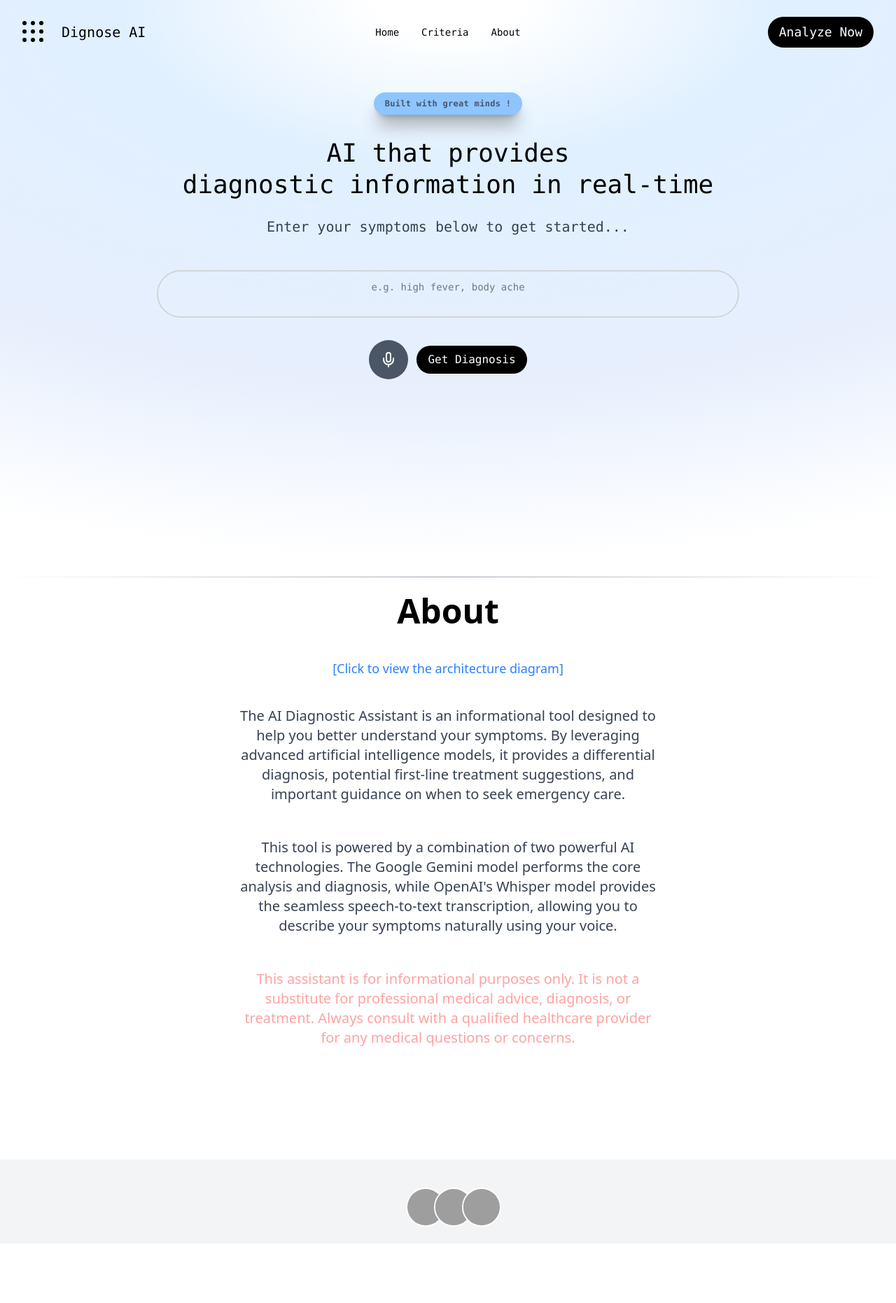
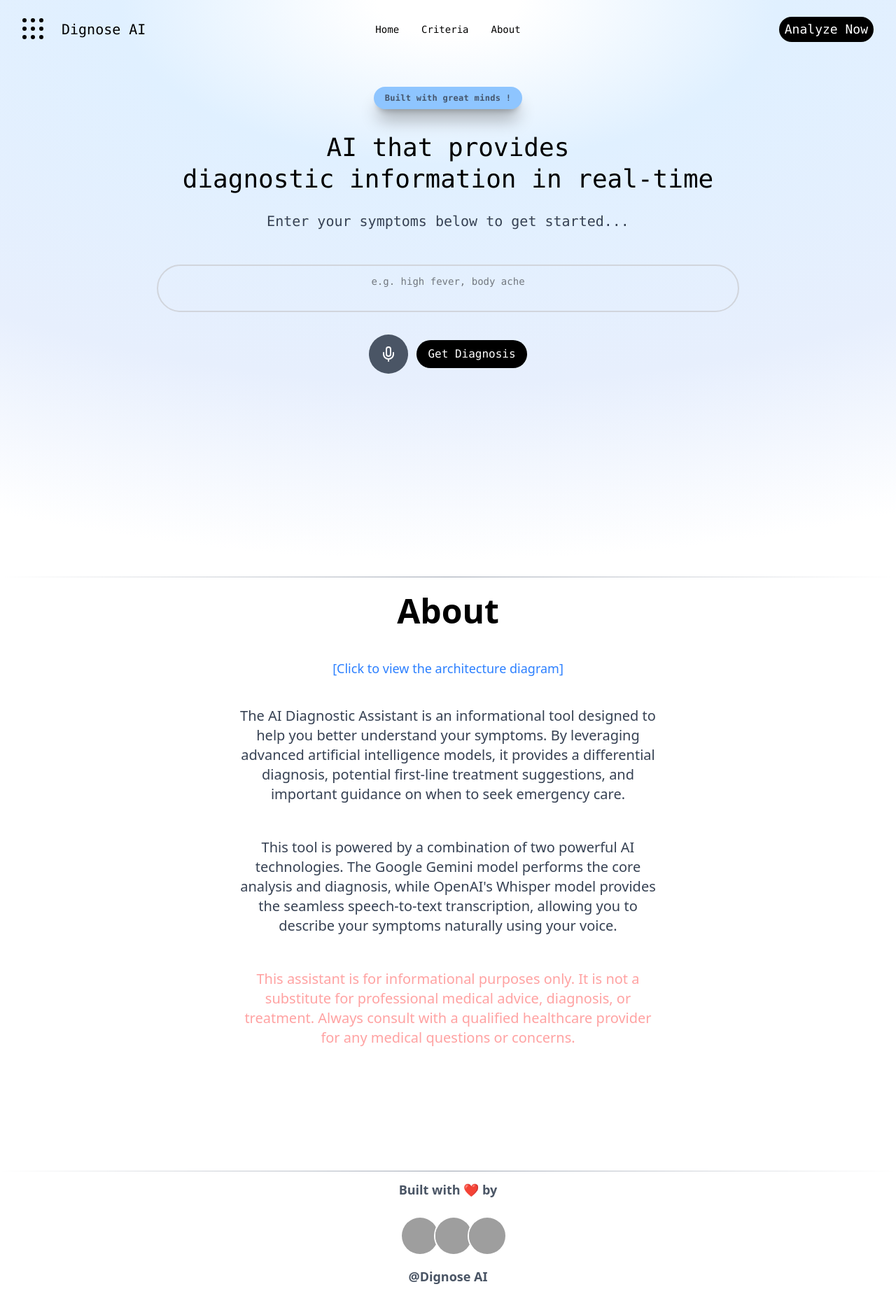
Before and after one commit to TS-ranger/DiagnoseAI, a Next.js app: page / in a window 1280 px wide. Shown: the whole page at 70% size. Before the commit the page ends 1777 px from the top, so only its background shows below. Built offline with nearby package versions, Linux system fonts and the light colour scheme; grey boxes are pictures that could not be loaded.

Commit message:
ini. footer#2

```diff
--- a/src/app/components/Button.tsx
+++ b/src/app/components/Button.tsx
@@ -4,12 +4,11 @@ export const PrimaryButton = ({ children, onClick, disabled }: { children: React
     <button
       onClick={onClick}
       disabled={disabled}
-      className="bg-black text-white px-4 py-2 rounded-full text-lg hover:bg-gray-800 disabled:opacity-50 disabled:cursor-not-allowed transition-colors"
+      className="bg-black text-white px-2 py-1 rounded-full text-lg hover:bg-gray-800 disabled:opacity-50 disabled:cursor-not-allowed transition-colors"
     >
       {children}
     </button>
   );
-
 
 export  const OutlineButton = ({ children, onClick }: { children: React.ReactNode; onClick?: () => void }) => (
     <button
--- a/src/app/components/footer.tsx
+++ b/src/app/components/footer.tsx
@@ -1,12 +1,18 @@
-import react from 'react';
+import React from 'react';
 import { AnimatedTooltip } from "../components/ui/animated-tooltip";
+
 export default function Footer() {
   return (
-    <footer className="bg-gray-100 py-6 mt-12">
-      <div className="max-w-3xl mx-auto text-center text-gray-600">
+    <footer className="w-full py-4">
+      <div className="h-px bg-gradient-to-r from-transparent via-gray-400 to-transparent" />
 
+      <div className="max-w-3xl mx-auto text-center text-gray-600 mt-3">
+        <p className="text-lg font-semibold px-4">
+          Built with ❤️ by
+        </p>
+      </div>
 
-        <div className="mt-4 flex justify-center">
+      <div className="flex justify-center mt-6 mb-4 flex-wrap gap-2">
         <AnimatedTooltip
           items={[
             {
@@ -30,6 +36,8 @@ export default function Footer() {
           ]}
         />
       </div>
+      <div className="text-center text-gray-600 text-lg font-semibold px-4 mb-2">
+        @Dignose AI
       </div>
     </footer>
   );
--- a/src/app/page.tsx
+++ b/src/app/page.tsx
@@ -48,14 +48,14 @@ export default function Home() {
   const [result, setResult] = useState<ResultData | null>(null);
   const [isLoading, setIsLoading] = useState<boolean>(false);
   const [error, setError] = useState<string>('');
-  const [placeholder, setPlaceholder] = useState<string>(''); // << typewriter placeholder
+  const [placeholder, setPlaceholder] = useState<string>('');
   const buttonRef = useRef<HTMLButtonElement>(null);
 
   useHotkeys("enter", () => {
     if (buttonRef.current) buttonRef.current.click();
   }, { enableOnFormTags: true });
 
-  // Lightweight placeholder typewriter (works reliably for placeholder strings)
+
   useEffect(() => {
     const phrases = [
       'Describe your symptoms...',
@@ -72,17 +72,15 @@ export default function Home() {
       const full = phrases[phraseIndex];
 
       if (!deleting) {
-        // typing forward
         charIndex = Math.min(charIndex + 1, full.length);
         setPlaceholder(full.slice(0, charIndex));
 
         if (charIndex === full.length) {
           deleting = true;
-          timer = window.setTimeout(type, 1200); // pause at end
+          timer = window.setTimeout(type, 1200);
           return;
         }
       } else {
-        // deleting backward
         charIndex = Math.max(charIndex - 1, 0);
         setPlaceholder(full.slice(0, charIndex));
 
@@ -161,7 +159,6 @@ export default function Home() {
                         }}
                       />
                      <Button
-                        // ref={buttonRef}
                         className="bg-black text-white hover:ring-black"
                       disabled={isLoading} >
                        {isLoading ? 'Analyzing...' : 'Get Diagnosis'}
```
Lines whose indentation alone changed are shown as unchanged.
